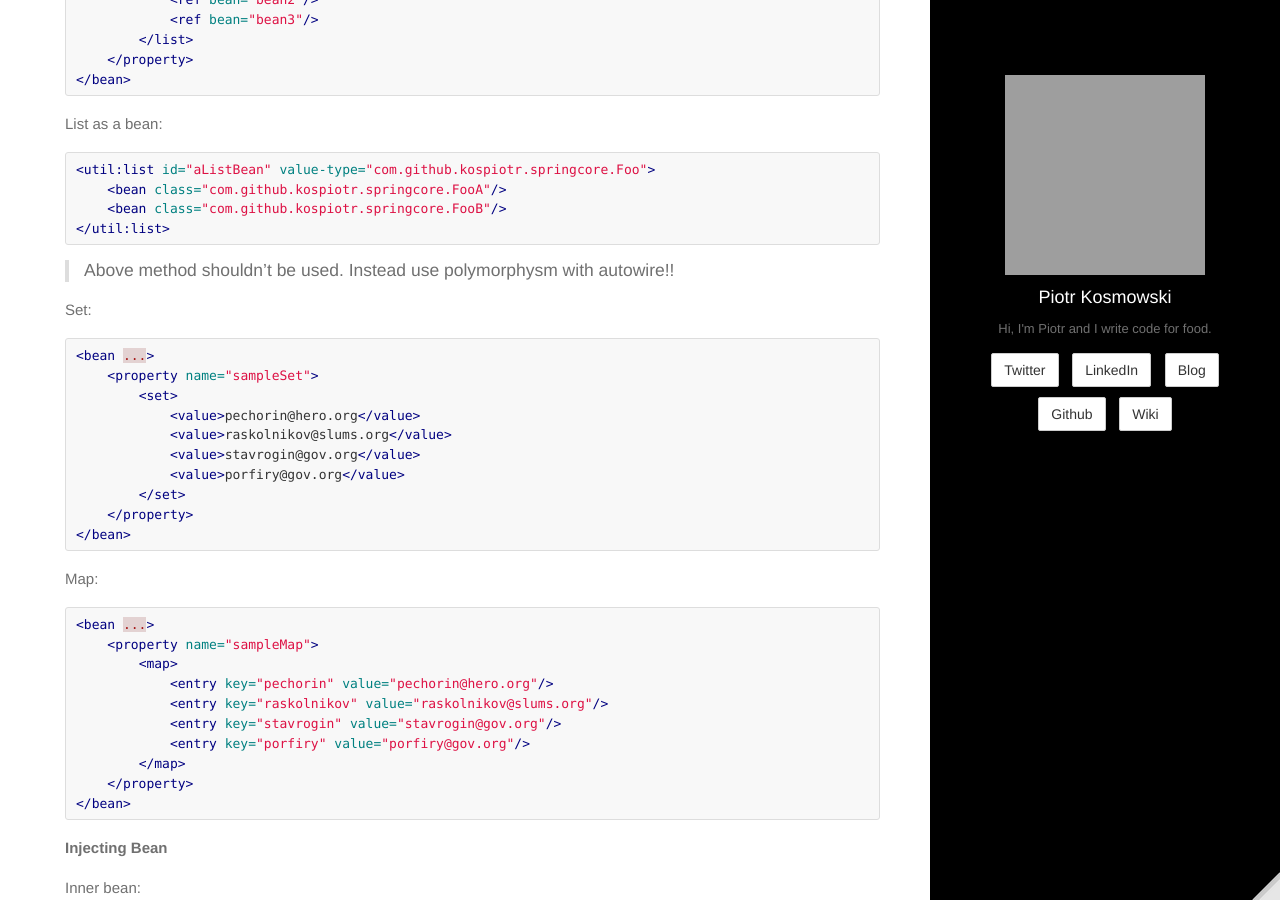
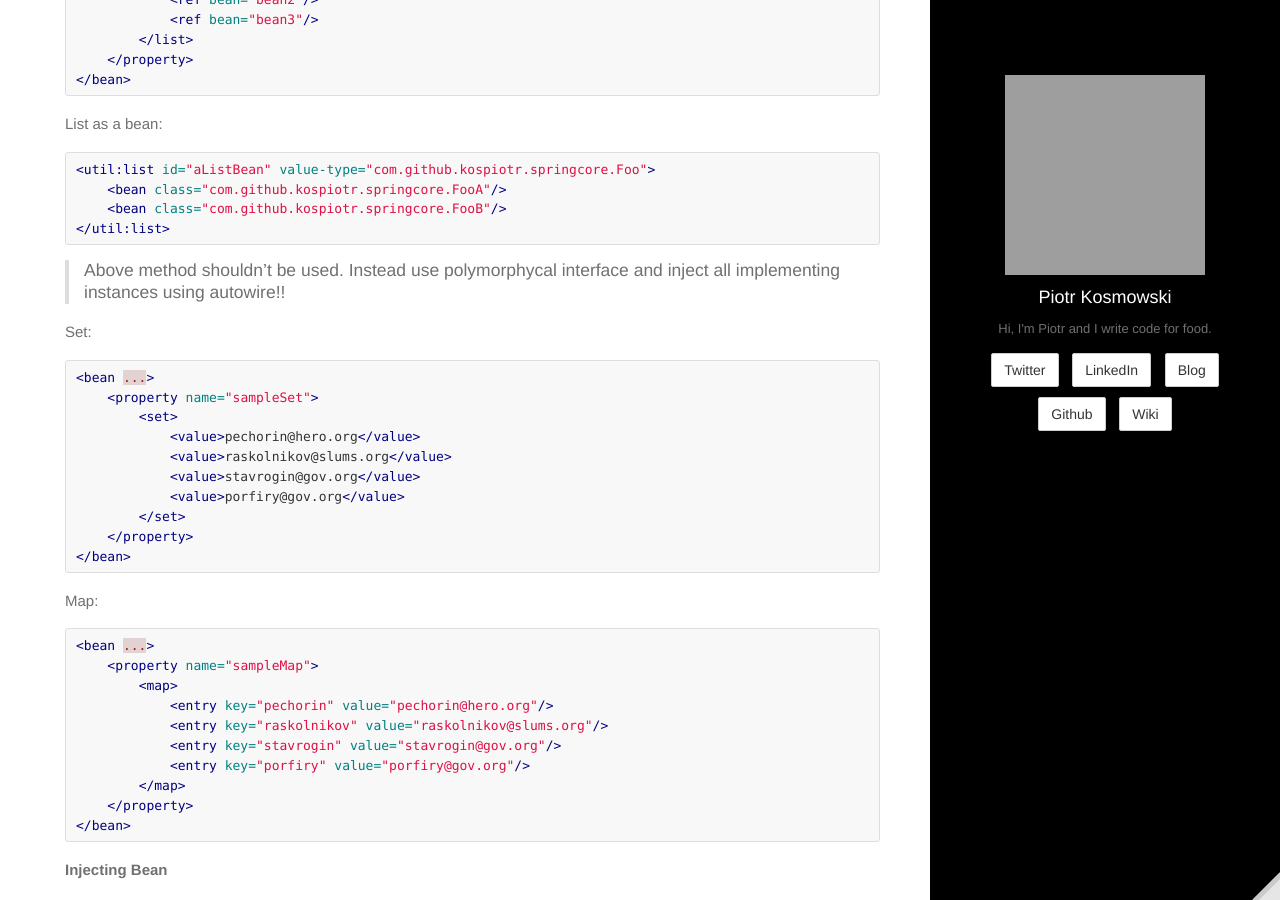
Before and after one commit to kospiotr/kospiotr.github.io, a Jekyll site: the page built from wiki/spring-framework-core.md, in a window 1280 px wide and 900 px high, scrolled down 12630 px. Built offline with Jekyll 4.4.1, drawn with Linux system fonts in a browser that asks for light colours; Markdown is read by kramdown in place of the engine named in the settings; grey boxes are pictures that could not be loaded.

Commit message:
Workshop update

````diff
--- a/wiki/spring-framework-core.md
+++ b/wiki/spring-framework-core.md
@@ -582,7 +582,7 @@ List as a bean:
 </util:list>
 ```
 
-> Above method shouldn't be used. Instead use polymorphysm with autowire!!
+> Above method shouldn't be used. Instead use polymorphycal interface and inject all implementing instances using autowire!!
 
 Set:
 
````
